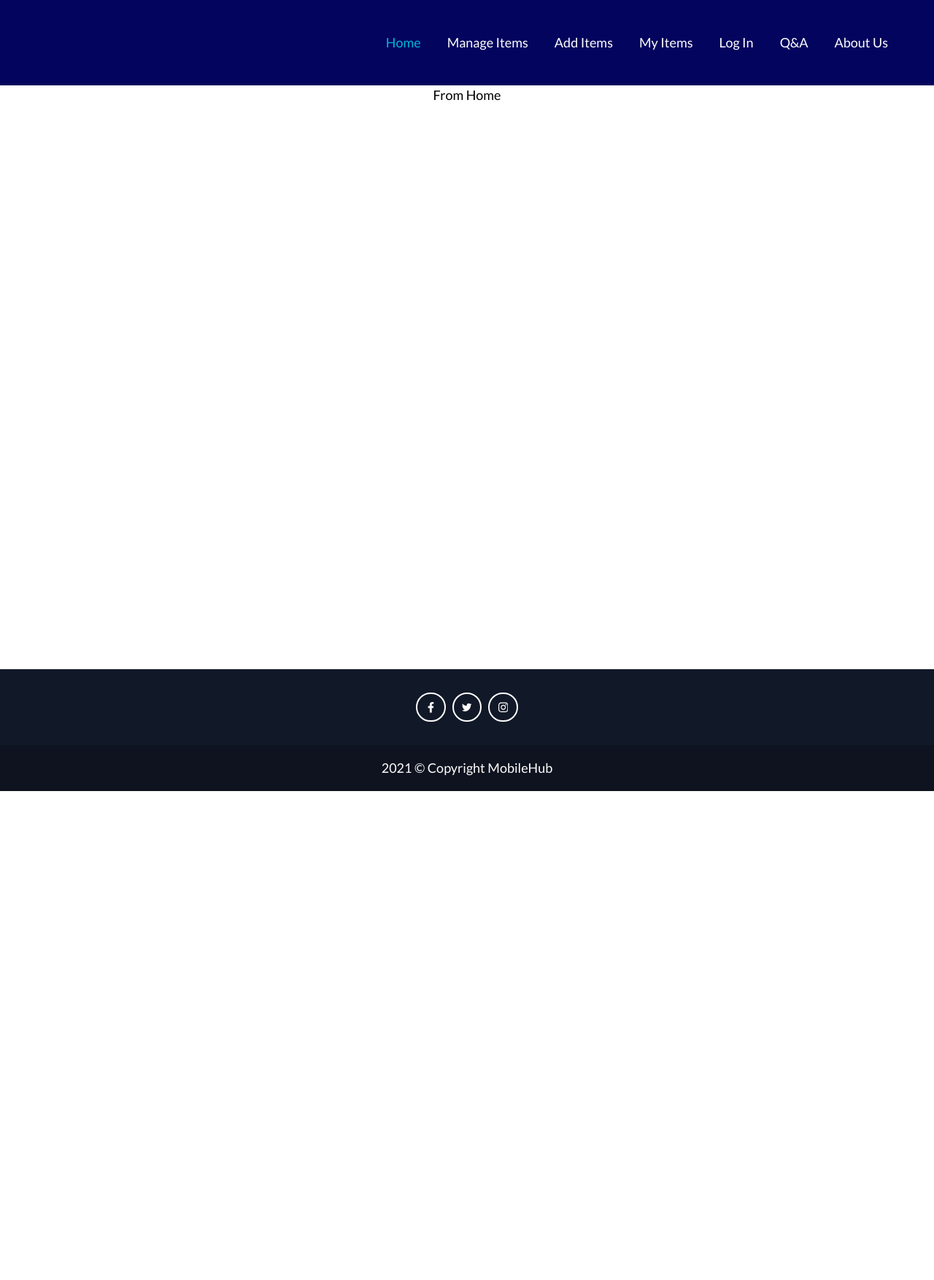
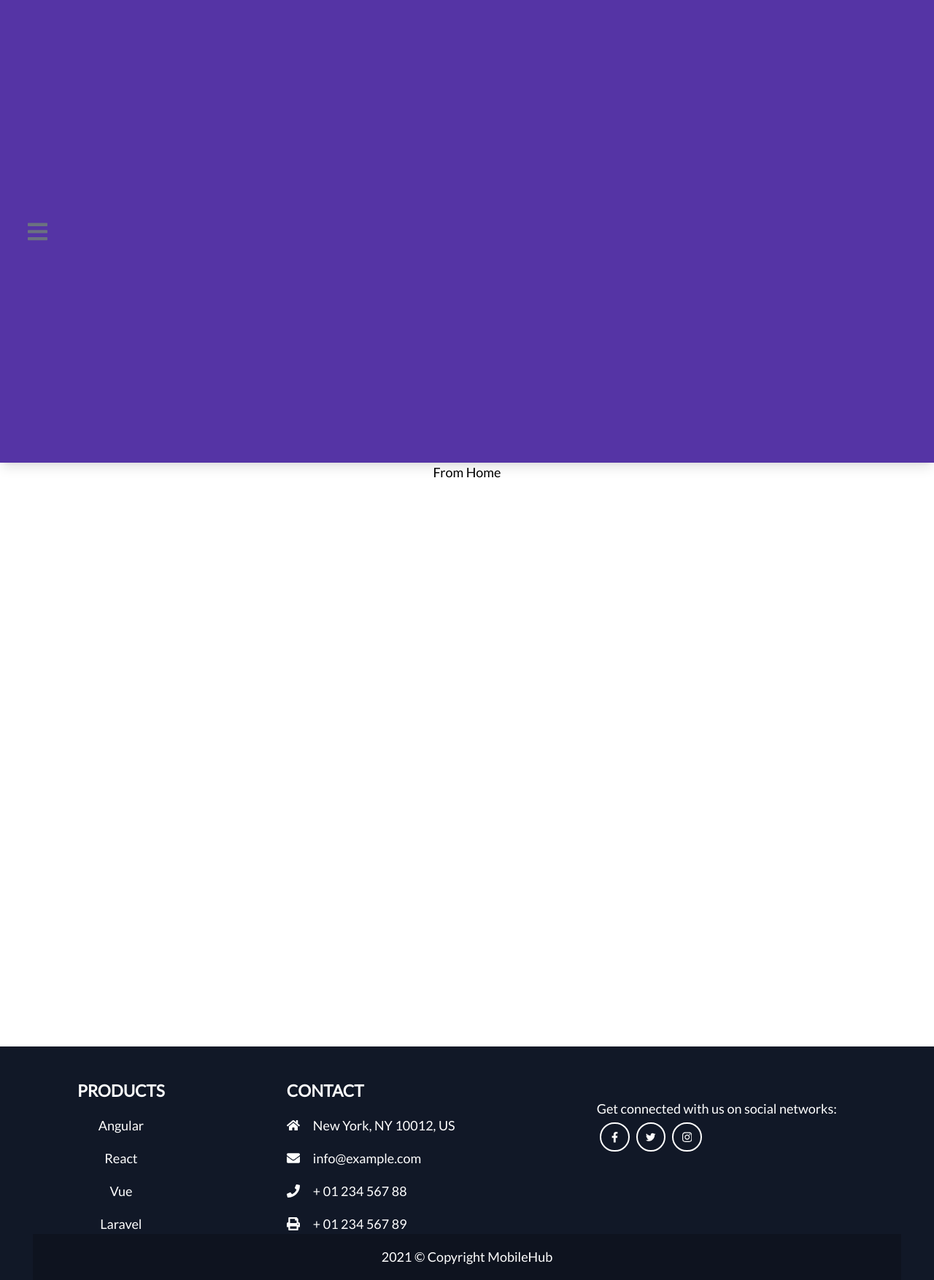
Before and after one commit to Afsaruddin12133/MobileHub-frontend, a React (Create React App) app: page / in a window 1280 px wide. Shown: the whole page at 73% size. Before the commit the page ends 1084 px from the top, so only its background shows below. Built offline with nearby package versions, Linux system fonts and the light colour scheme; a web font is replaced by a local one; what tw-elements would draw is missing.

Commit message:
update navigation & footer

```diff
--- a/src/Shared Component/Footer/Footer.js
+++ b/src/Shared Component/Footer/Footer.js
@@ -2,9 +2,75 @@ import React from 'react';
 
 const Footer = () => {
     return (
-        <div className="text-center bg-gray-900 text-white">
-        <div className="container px-6 pt-6">
-          <div className="flex justify-center mb-6">
+        <div className="text-center bg-gray-900 text-white p-10 pb-0">
+         <div className='md:flex md:justify-around md:gap-10'>
+          {/* Prodcut section  */}
+         <div className="">
+        <h6 className="uppercase font-semibold mb-4 text-2xl  text-center md:text-xl ">
+          Products
+        </h6>
+        <p className="mb-4">
+          <a href="#!" className="text-white">Angular</a>
+        </p>
+        <p className="mb-4">
+          <a href="#!" class="text-white">React</a>
+        </p>
+        <p className="mb-4">
+          <a href="#!" className="text-white">Vue</a>
+        </p>
+        <p>
+          <a href="#!" className="text-white">Laravel</a>
+        </p>
+      </div>
+       {/* contact section  */}
+          <div className="">
+        <h6 className="uppercase font-semibold mt-8 mb-4 text-2xl text-center md: flex md:mt-0 md:text-xl">
+          Contact
+        </h6>
+        <p className="flex items-center justify-center md:justify-start mb-4">
+          <svg aria-hidden="true" focusable="false" data-prefix="fas" data-icon="home"
+            className="w-4 mr-4" role="img" xmlns="http://www.w3.org/2000/svg" viewBox="0 0 576 512">
+            <path fill="currentColor"
+              d="M280.37 148.26L96 300.11V464a16 16 0 0 0 16 16l112.06-.29a16 16 0 0 0 15.92-16V368a16 16 0 0 1 16-16h64a16 16 0 0 1 16 16v95.64a16 16 0 0 0 16 16.05L464 480a16 16 0 0 0 16-16V300L295.67 148.26a12.19 12.19 0 0 0-15.3 0zM571.6 251.47L488 182.56V44.05a12 12 0 0 0-12-12h-56a12 12 0 0 0-12 12v72.61L318.47 43a48 48 0 0 0-61 0L4.34 251.47a12 12 0 0 0-1.6 16.9l25.5 31A12 12 0 0 0 45.15 301l235.22-193.74a12.19 12.19 0 0 1 15.3 0L530.9 301a12 12 0 0 0 16.9-1.6l25.5-31a12 12 0 0 0-1.7-16.93z">
+            </path>
+          </svg>
+          New York, NY 10012, US
+        </p>
+        <p className="flex items-center justify-center md:justify-start mb-4">
+          <svg aria-hidden="true" focusable="false" data-prefix="fas" data-icon="envelope"
+            className="w-4 mr-4" role="img" xmlns="http://www.w3.org/2000/svg"
+            viewBox="0 0 512 512">
+            <path fill="currentColor"
+              d="M502.3 190.8c3.9-3.1 9.7-.2 9.7 4.7V400c0 26.5-21.5 48-48 48H48c-26.5 0-48-21.5-48-48V195.6c0-5 5.7-7.8 9.7-4.7 22.4 17.4 52.1 39.5 154.1 113.6 21.1 15.4 56.7 47.8 92.2 47.6 35.7.3 72-32.8 92.3-47.6 102-74.1 131.6-96.3 154-113.7zM256 320c23.2.4 56.6-29.2 73.4-41.4 132.7-96.3 142.8-104.7 173.4-128.7 5.8-4.5 9.2-11.5 9.2-18.9v-19c0-26.5-21.5-48-48-48H48C21.5 64 0 85.5 0 112v19c0 7.4 3.4 14.3 9.2 18.9 30.6 23.9 40.7 32.4 173.4 128.7 16.8 12.2 50.2 41.8 73.4 41.4z">
+            </path>
+          </svg>
+          info@example.com
+        </p>
+        <p className="flex items-center justify-center md:justify-start mb-4">
+          <svg aria-hidden="true" focusable="false" data-prefix="fas" data-icon="phone"
+            className="w-4 mr-4" role="img" xmlns="http://www.w3.org/2000/svg"
+            viewBox="0 0 512 512">
+            <path fill="currentColor"
+              d="M493.4 24.6l-104-24c-11.3-2.6-22.9 3.3-27.5 13.9l-48 112c-4.2 9.8-1.4 21.3 6.9 28l60.6 49.6c-36 76.7-98.9 140.5-177.2 177.2l-49.6-60.6c-6.8-8.3-18.2-11.1-28-6.9l-112 48C3.9 366.5-2 378.1.6 389.4l24 104C27.1 504.2 36.7 512 48 512c256.1 0 464-207.5 464-464 0-11.2-7.7-20.9-18.6-23.4z">
+            </path>
+          </svg>
+          + 01 234 567 88
+        </p>
+        <p className="flex items-center justify-center md:justify-start">
+          <svg aria-hidden="true" focusable="false" data-prefix="fas" data-icon="print"
+            className="w-4 mr-4" role="img" xmlns="http://www.w3.org/2000/svg"
+            viewBox="0 0 512 512">
+            <path fill="currentColor"
+              d="M448 192V77.25c0-8.49-3.37-16.62-9.37-22.63L393.37 9.37c-6-6-14.14-9.37-22.63-9.37H96C78.33 0 64 14.33 64 32v160c-35.35 0-64 28.65-64 64v112c0 8.84 7.16 16 16 16h48v96c0 17.67 14.33 32 32 32h320c17.67 0 32-14.33 32-32v-96h48c8.84 0 16-7.16 16-16V256c0-35.35-28.65-64-64-64zm-64 256H128v-96h256v96zm0-224H128V64h192v48c0 8.84 7.16 16 16 16h48v96zm48 72c-13.25 0-24-10.75-24-24 0-13.26 10.75-24 24-24s24 10.74 24 24c0 13.25-10.75 24-24 24z">
+            </path>
+          </svg>
+          + 01 234 567 89
+        </p>
+      </div>
+    {/* social media section  */}
+      <div className="px-6 pt-6">
+      <h4>Get connected with us on social networks:</h4>
+          <div className="flex  mb-6">
             <a href="#!" type="button" className="rounded-full border-2 border-white text-white leading-normal uppercase hover:bg-black hover:bg-opacity-5 focus:outline-none focus:ring-0 transition duration-150 ease-in-out w-9 h-9 m-1">
               <svg aria-hidden="true"
               focusable="false"
@@ -38,7 +104,6 @@ const Footer = () => {
                 ></path>
               </svg>
             </a>
-
             <a href="#!" type="button" className="rounded-full border-2 border-white text-white leading-normal uppercase hover:bg-black hover:bg-opacity-5 focus:outline-none focus:ring-0 transition duration-150 ease-in-out w-9 h-9 m-1">
               <svg aria-hidden="true"
               focusable="false"
@@ -55,12 +120,9 @@ const Footer = () => {
                 ></path>
               </svg>
             </a>
-
-
           </div>
-
         </div>
-
+         </div>
         <div className="text-center p-4" style={{backgroundColor: "rgba(0, 0, 0, 0.2)"}}>
           2021  © Copyright
           <a className="text-white" href="https://tailwind-elements.com/"> MobileHub</a>
--- a/src/Shared Component/Navigation/Nav.js
+++ b/src/Shared Component/Navigation/Nav.js
@@ -1,13 +1,15 @@
 import React from 'react';
 import { NavLink } from 'react-router-dom';
+import img from '../../Component/photo/Mobilehub_Logo.png';
 
 const Nav = () => {
   const activestyle=({ isActive }) => {
     return {
+      margin:"10px",
       display: "block",
-      margin: "1rem 0",
+      margin: "8px 0",
       textDecoration : "none",
-      color: isActive ? "#00B4D8" : "white",
+      color: isActive ? "#6FDFDF" : "white",
     };
   };
   const navinfo = [
@@ -20,17 +22,58 @@ const Nav = () => {
       {id:7,name:"About Us",link:"/about"},
   ]
     return (
-        <nav className='md:flex  bg-[#03045E] md:justify-between md:px-8 flex'>
-           <div>
-             {/* <img src={} alt="" className='cursor-pointer' /> */}
 
+  <nav className="
+  sticky
+  top-0
+  py-8
+  md:py-0
+  w-full
+  flex flex-wrap
+  items-center
+  justify-between
+  bg-[#5534A5]
+  text-gray-500
+  hover:text-gray-700
+  focus:text-gray-700
+  shadow-lg
+  navbar navbar-expand-lg navbar-light
+  ">
+  <div className="container-fluid w-full flex flex-wrap items-center justify-between px-6">
+  <button className="
+      navbar-toggler
+      text-gray-500
+      border-0
+      hover:shadow-none hover:no-underline
+      py-2
+      px-2.5
+      bg-transparent
+      focus:outline-none focus:ring-0 focus:shadow-none focus:no-underline
+    " type="button" data-bs-toggle="collapse" data-bs-target="#navbarSupportedContent"
+  aria-controls="navbarSupportedContent" aria-expanded="false" aria-label="Toggle navigation">
+  <svg aria-hidden="true" focusable="false" data-prefix="fas" data-icon="bars"
+    className="w-6" role="img" xmlns="http://www.w3.org/2000/svg" viewBox="0 0 448 512">
+    <path fill="currentColor"
+      d="M16 132h416c8.837 0 16-7.163 16-16V76c0-8.837-7.163-16-16-16H16C7.163 60 0 67.163 0 76v40c0 8.837 7.163 16 16 16zm0 160h416c8.837 0 16-7.163 16-16v-40c0-8.837-7.163-16-16-16H16c-8.837 0-16 7.163-16 16v40c0 8.837 7.163 16 16 16zm0 160h416c8.837 0 16-7.163 16-16v-40c0-8.837-7.163-16-16-16H16c-8.837 0-16 7.163-16 16v40c0 8.837 7.163 16 16 16z">
+    </path>
+  </svg>
+  </button>
+  <div className="collapse navbar-collapse flex-grow items-center justify-between" id="navbarSupportedContent">
+  <div className="container-fluid">
+        <a className="flex items-center text-gray-900 hover:text-gray-900 focus:text-gray-900 mt-2 lg:mt-0 mr-1" href="#">
+        <img src={img} alt="" className='cursor-pointer' />
+        </a>
       </div>
-           <div className='md:flex md:gap-8 md:p-6  md:block hidden'>
+
+  <ul className="navbar-nav flex flex-col pl-0 list-style-none md:gap-8">
             {
                 navinfo.map(info =>  <NavLink key={info.id}  to = {info.link} style={activestyle}>{info.name}</NavLink>)
             }
+  </ul>
+  </div>
   </div>
     </nav>
+
     );
 };
 
@@ -39,6 +82,28 @@ export default Nav;
 
 
 
-// <NavLink to = "/" style={activestyle}>Home</NavLink>
-//             <NavLink to = "/blogs" style={activestyle}>Blogs</NavLink>
-//             <NavLink to = "/about" style={activestyle}>About Us</NavLink>
+
+
+
+
+
+
+
+
+
+
+
+
+
+{/*
+  <nav classNameName='md:flex  bg-[#5534A5] md:justify-between md:px-8 flex'>
+           <div>
+             <img src={img} alt="" classNameName='cursor-pointer' />
+
+           </div>
+           <div classNameName='md:flex md:gap-8 md:p-6  md:block hidden'>
+           {
+               navinfo.map(info =>  <NavLink key={info.id}  to = {info.link} style={activestyle}>{info.name}</NavLink>)
+           }
+           </div>
+        </nav> */}
```
Also changed, not shown: src/Component/photo/Mobilehub_Logo.png (added). Lines whose indentation alone changed are shown as unchanged.
